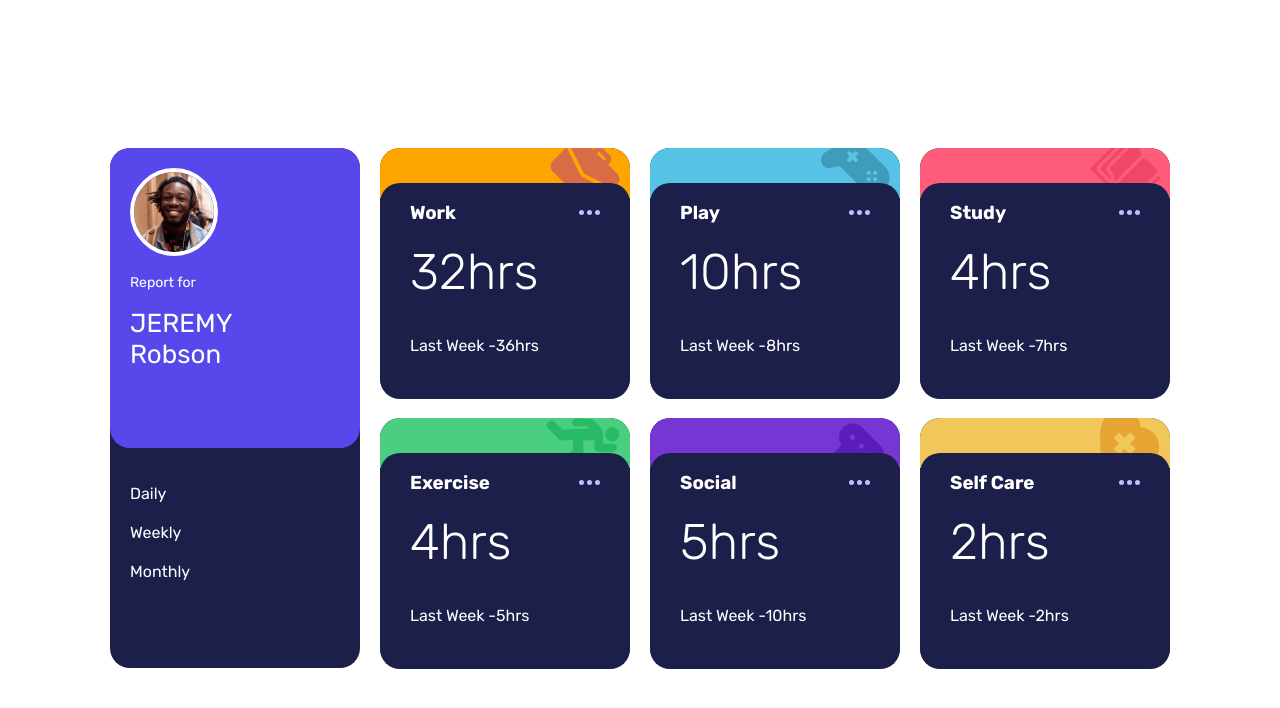
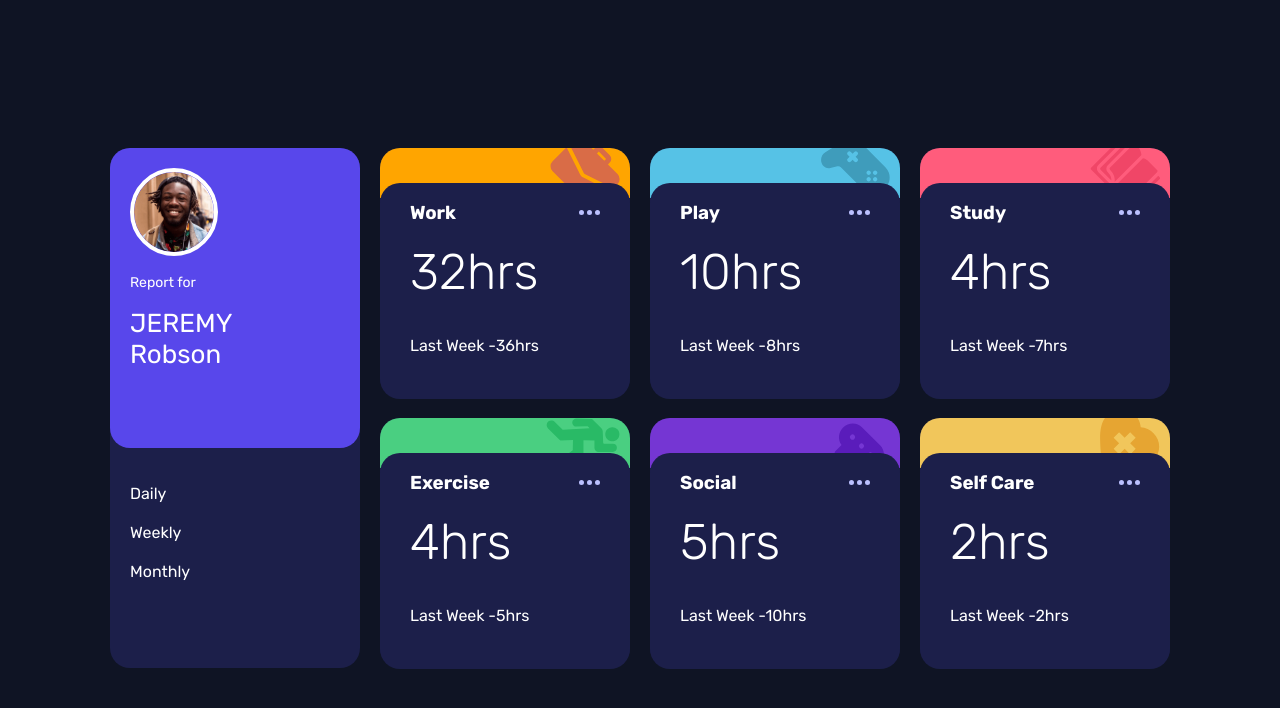
Before and after one commit to yazid78/time-tracking-dashboard-, a website: page index.html in a window 1280 px wide. Drawn offline with Linux system fonts and the light colour scheme.

Commit message:
backgroud color body

```diff
--- a/src/css/style.css
+++ b/src/css/style.css
@@ -8,7 +8,9 @@
   --Soft-orange-self-care: hsl(43, 84%, 65%);
   --violet-dark: hsl(235, 46%, 20%);
 }
-
+body {
+  background-color: hsl(226, 43%, 10%);
+}
 .container {
   height: 100vh;
   box-sizing: border-box;
```
